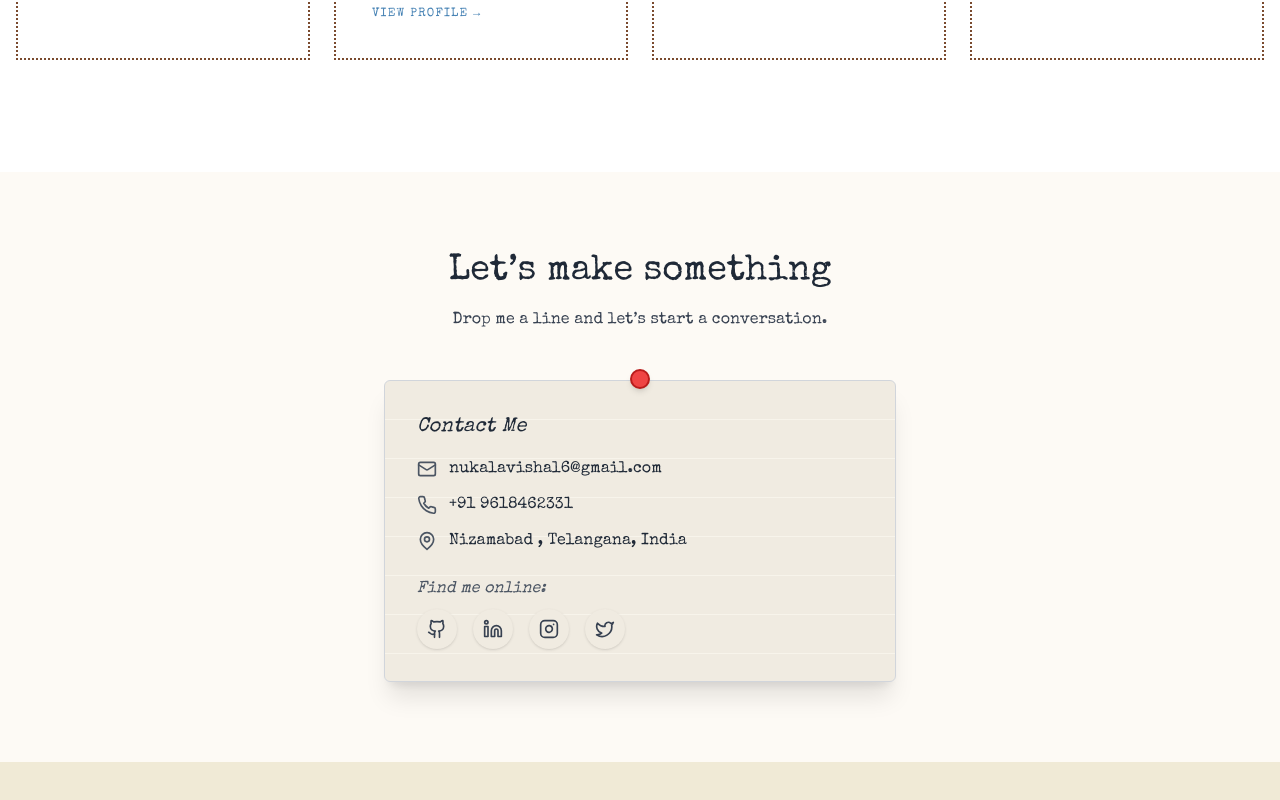
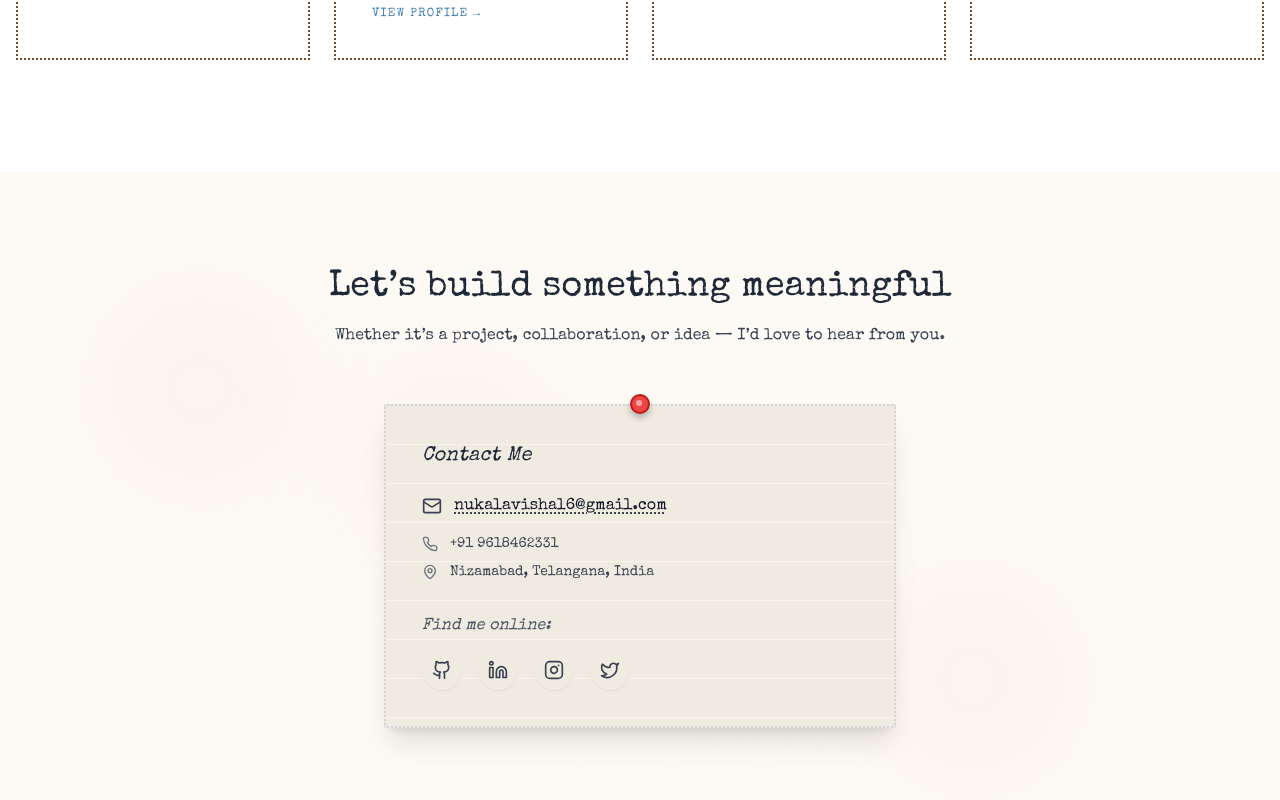
Before and after one commit to wndrthndr/portfolio, a React (Vite) app: page / in a window 1280 px wide. Shown: the part 3619-4419 px from the top of the page. Before the commit the page ends 4381 px from the top, so only its background shows below. Built offline with nearby package versions, Linux system fonts and the light colour scheme.

Commit message:
Update Contact.tsx

```diff
--- a/src/components/Contact.tsx
+++ b/src/components/Contact.tsx
@@ -1,56 +1,144 @@
-import React from "react";
+import React, { useEffect, useRef } from "react";
 import { Mail, Phone, MapPin, Github, Linkedin, Instagram, Twitter } from "lucide-react";
+import gsap from "gsap";
+const ContactNote = () => {
+  const noteRef = useRef<HTMLDivElement>(null);
+  const floatRefs = useRef<HTMLDivElement[]>([]);
 
-const ContactNote = () => {
+  useEffect(() => {
+    // Paper enter animation
+    gsap.fromTo(
+      noteRef.current,
+      { y: 24, opacity: 0, scale: 0.97 },
+      {
+        y: 0,
+        opacity: 1,
+        scale: 1,
+        duration: 1,
+        ease: "power3.out",
+      }
+    );
+
+    // Floating background shapes
+    floatRefs.current.forEach((el, i) => {
+      gsap.to(el, {
+        y: () => gsap.utils.random(-20, 20),
+        x: () => gsap.utils.random(-15, 15),
+        rotation: () => gsap.utils.random(-8, 8),
+        duration: gsap.utils.random(6, 10),
+        ease: "sine.inOut",
+        repeat: -1,
+        yoyo: true,
+        delay: i * 0.8,
+      });
+    });
+  }, []);
+
   return (
-    <section id="Contact" className="py-20 bg-[#fdfaf5]">
-      <div className="container mx-auto px-6 lg:px-20 text-center">
+    <section id="Contact" className="relative py-24 bg-[#fdfaf5] overflow-hidden">
+      {/* Floating background shapes */}
+      <div className="absolute inset-0 pointer-events-none">
+        {[...Array(4)].map((_, i) => (
+          <div
+            key={i}
+            ref={(el) => {
+              if (el) floatRefs.current[i] = el;
+            }}
+            className="
+              absolute
+              w-40 h-40
+              bg-[#f6d6dd]
+              rounded-full
+              blur-3xl
+              opacity-30
+            "
+            style={{
+              top: `${20 + i * 15}%`,
+              left: `${10 + i * 20}%`,
+            }}
+          />
+        ))}
+      </div>
+
+      <div className="relative container mx-auto px-6 lg:px-20 text-center">
         {/* Section Title */}
         <h2 className="font-handwriting text-4xl text-gray-800 mb-4">
-          Let’s make something
+          Let’s build something meaningful
         </h2>
-        <p className="text-gray-700 font-typewriter mb-12">
-          Drop me a line and let’s start a conversation.
+        <p className="text-gray-700 font-typewriter mb-14">
+          Whether it’s a project, collaboration, or idea — I’d love to hear from you.
         </p>
 
-        {/* Notepaper Card */}
-        <div className="relative max-w-lg mx-auto bg-[#fffdf5] border border-gray-300 shadow-xl rounded-md p-8 font-typewriter text-left"
-             style={{ backgroundImage: "repeating-linear-gradient(#f0ebe1, #f0ebe1 38px, #fffdf5 39px)" }}>
+        {/* Notepaper */}
+        <div
+          ref={noteRef}
+          className="
+            relative max-w-lg mx-auto
+            bg-[#fffdf5]
+            border-2 border-dotted border-gray-300
+            shadow-xl
+            rounded-sm
+            p-9
+            font-typewriter
+            text-left
+          "
+          style={{
+            backgroundImage:
+              "repeating-linear-gradient(#f0ebe1, #f0ebe1 38px, #fffdf5 39px)",
+          }}
+        >
+          {/* Pushpin */}
+          <div className="
+            absolute -top-3 left-1/2 -translate-x-1/2
+            w-5 h-5 rounded-full
+            bg-red-500 border-2 border-red-700
+            shadow-[0_4px_6px_rgba(0,0,0,0.25)]
+          ">
+            <div className="absolute top-1 left-1 w-1.5 h-1.5 bg-white/50 rounded-full" />
+          </div>
 
-          {/* Pushpin */}
-          <div className="absolute -top-3 left-1/2 transform -translate-x-1/2 w-5 h-5 bg-red-500 rounded-full shadow-md border-2 border-red-700"></div>
-
-          {/* Text Content */}
-          <h3 className="italic font-handwriting text-xl text-gray-800 mb-4">
+          {/* Content */}
+          <h3 className="italic font-handwriting text-xl text-gray-800 mb-6">
             Contact Me
           </h3>
 
-          <p className="flex items-center gap-3 mb-3 text-gray-800">
-            <Mail className="w-5 h-5 text-gray-600" /> nukalavishal6@gmail.com
-          </p>
-          <p className="flex items-center gap-3 mb-3 text-gray-800">
-            <Phone className="w-5 h-5 text-gray-600" /> +91 9618462331
-          </p>
-          <p className="flex items-center gap-3 mb-6 text-gray-800">
-            <MapPin className="w-5 h-5 text-gray-600" /> Nizamabad , Telangana, India
+          <p className="flex items-center gap-3 mb-4 text-gray-900 font-medium">
+            <Mail className="w-5 h-5 text-gray-700" />
+            <span className="underline decoration-dotted underline-offset-4">
+              nukalavishal6@gmail.com
+            </span>
           </p>
 
-          <div>
-            <p className="italic text-gray-600 mb-2">Find me online:</p>
-            <div className="flex gap-4">
-              <a href="https://github.com/wndrthndr" className="w-10 h-10 flex items-center justify-center rounded-full bg-[#f0ebe1] shadow hover:scale-110 transition">
-                <Github className="w-5 h-5 text-gray-700" />
+          <p className="flex items-center gap-3 mb-2 text-gray-700 text-sm">
+            <Phone className="w-4 h-4 text-gray-500" />
+            +91 9618462331
+          </p>
+
+          <p className="flex items-center gap-3 mb-8 text-gray-700 text-sm">
+            <MapPin className="w-4 h-4 text-gray-500" />
+            Nizamabad, Telangana, India
+          </p>
+
+          <p className="italic text-gray-600 mb-3">Find me online:</p>
+
+          <div className="flex gap-4">
+            {[Github, Linkedin, Instagram, Twitter].map((Icon, i) => (
+              <a
+                key={i}
+                href="#"
+                aria-label="Social link"
+                className="
+                  w-10 h-10 flex items-center justify-center
+                  rounded-full bg-[#f0ebe1]
+                  shadow-sm
+                  hover:bg-[#f6d6dd]
+                  hover:-translate-y-0.5
+                  transition-all duration-300
+                "
+              >
+                <Icon className="w-5 h-5 text-gray-700" />
               </a>
-              <a href="https://www.linkedin.com/in/nukala-vishal-327471398/" className="w-10 h-10 flex items-center justify-center rounded-full bg-[#f0ebe1] shadow hover:scale-110 transition">
-                <Linkedin className="w-5 h-5 text-gray-700" />
-              </a>
-              <a href="#" className="w-10 h-10 flex items-center justify-center rounded-full bg-[#f0ebe1] shadow hover:scale-110 transition">
-                <Instagram className="w-5 h-5 text-gray-700" />
-              </a>
-              <a href="#" className="w-10 h-10 flex items-center justify-center rounded-full bg-[#f0ebe1] shadow hover:scale-110 transition">
-                <Twitter className="w-5 h-5 text-gray-700" />
-              </a>
-            </div>
+            ))}
           </div>
         </div>
       </div>
```
